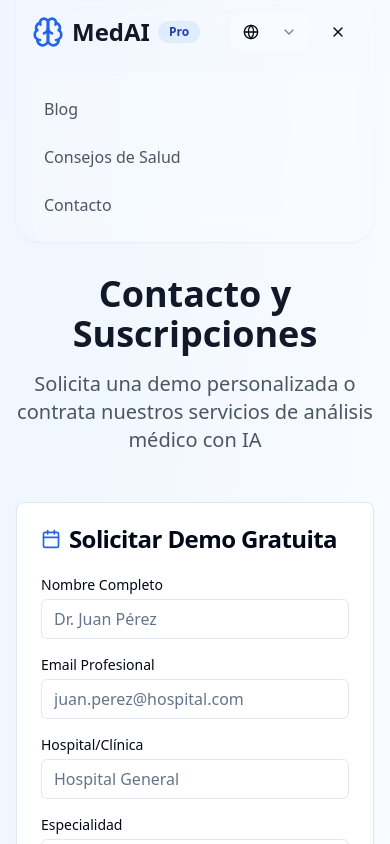
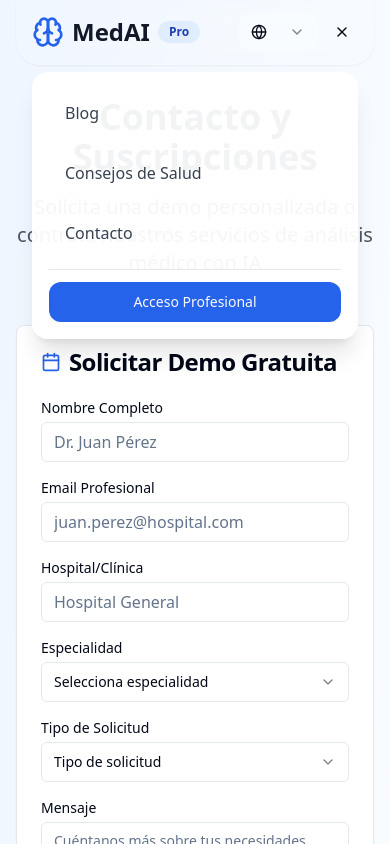
Before and after one commit to Jajojovp/medai-insight-agent, a React (Vite) app: page /contact in a window 390 px wide. Both pictures are taken after a click on the button 338 px from the left and 32 px from the top of the page. Shown: the top 844 px of the page. Built offline with nearby package versions, Linux system fonts and the light colour scheme.

Commit message:
Fix: Mobile menu not visible
The mobile menu was not visible. This commit fixes the issue.

```diff
--- a/src/components/PublicNavigation.tsx
+++ b/src/components/PublicNavigation.tsx
@@ -54,7 +54,7 @@ const PublicNavigation = () => {
                   <SelectValue />
                 </div>
               </SelectTrigger>
-              <SelectContent className="backdrop-blur-md bg-white/90 border-white/30 rounded-2xl">
+              <SelectContent className="backdrop-blur-md bg-white/90 border-white/30 rounded-2xl z-50">
                 <SelectItem value="es">{t('language.spanish')}</SelectItem>
                 <SelectItem value="en">{t('language.english')}</SelectItem>
                 <SelectItem value="fr">{t('language.french')}</SelectItem>
@@ -75,7 +75,7 @@ const PublicNavigation = () => {
               <SelectTrigger className="w-20 backdrop-blur-sm bg-white/20 border-white/30 rounded-2xl">
                 <Globe className="h-4 w-4" />
               </SelectTrigger>
-              <SelectContent className="backdrop-blur-md bg-white/90 border-white/30 rounded-2xl z-50">
+              <SelectContent className="backdrop-blur-md bg-white/90 border-white/30 rounded-2xl z-[60]">
                 <SelectItem value="es">{t('language.spanish')}</SelectItem>
                 <SelectItem value="en">{t('language.english')}</SelectItem>
                 <SelectItem value="fr">{t('language.french')}</SelectItem>
@@ -85,7 +85,7 @@ const PublicNavigation = () => {
             <Button
               variant="ghost"
               size="sm"
-              className="rounded-2xl"
+              className="rounded-2xl p-2"
               onClick={() => setMobileMenuOpen(!mobileMenuOpen)}
             >
               {mobileMenuOpen ? <X className="h-5 w-5" /> : <Menu className="h-5 w-5" />}
@@ -93,20 +93,20 @@ const PublicNavigation = () => {
           </div>
         </div>
 
-        {/* Mobile Navigation */}
+        {/* Mobile Navigation - Positioned absolutely for better visibility */}
         {mobileMenuOpen && (
-          <div className="md:hidden py-4 border-t border-white/20 backdrop-blur-sm bg-white/10 rounded-2xl mt-2">
-            <div className="space-y-2">
+          <div className="md:hidden absolute left-4 right-4 top-full mt-2 backdrop-blur-xl bg-white/95 border border-white/30 rounded-2xl shadow-xl z-[55]">
+            <div className="p-4 space-y-3">
               <Link
                 to="/blog"
-                className="block px-3 py-2 text-gray-600 hover:text-blue-600 transition-colors rounded-2xl hover:bg-white/20"
+                className="block px-4 py-3 text-gray-700 hover:text-blue-600 hover:bg-blue-50/80 transition-all duration-200 rounded-xl font-medium"
                 onClick={() => setMobileMenuOpen(false)}
               >
                 {t('nav.blog')}
               </Link>
               <Link
                 to="/health-recommendations"
-                className="block px-3 py-2 text-gray-600 hover:text-blue-600 transition-colors rounded-2xl hover:bg-white/20"
+                className="block px-4 py-3 text-gray-700 hover:text-blue-600 hover:bg-blue-50/80 transition-all duration-200 rounded-xl font-medium"
                 onClick={() => setMobileMenuOpen(false)}
               >
                 {language === 'en' ? "Health Tips" :
@@ -115,11 +115,22 @@ const PublicNavigation = () => {
               </Link>
               <Link
                 to="/contact"
-                className="block px-3 py-2 text-gray-600 hover:text-blue-600 transition-colors rounded-2xl hover:bg-white/20"
+                className="block px-4 py-3 text-gray-700 hover:text-blue-600 hover:bg-blue-50/80 transition-all duration-200 rounded-xl font-medium"
                 onClick={() => setMobileMenuOpen(false)}
               >
                 {t('nav.contact')}
               </Link>
+              <div className="border-t border-gray-200 pt-3">
+                <Link
+                  to="/"
+                  className="block w-full"
+                  onClick={() => setMobileMenuOpen(false)}
+                >
+                  <Button className="w-full bg-blue-600 hover:bg-blue-700 rounded-xl">
+                    {t('auth.professionalAccess')}
+                  </Button>
+                </Link>
+              </div>
             </div>
           </div>
         )}
```
